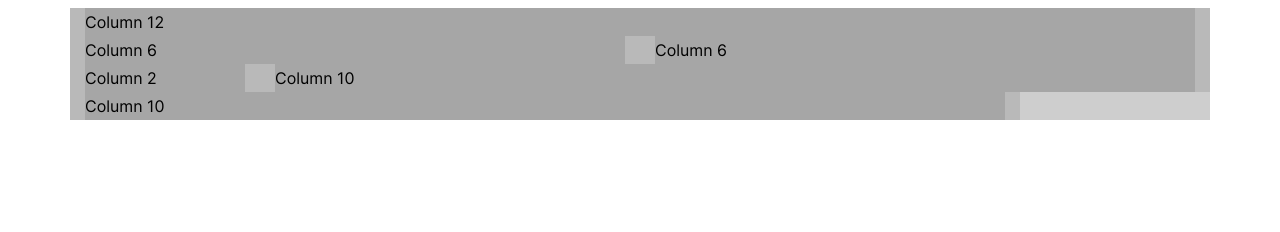
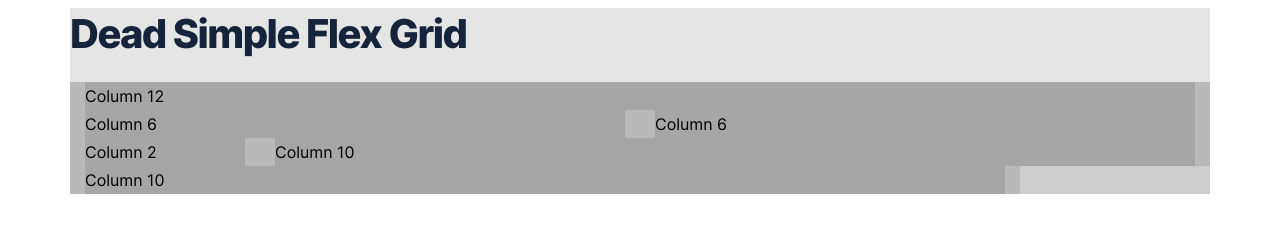
Before and after one commit to lance1572/dead-simple-flex-grid, a plain HTML site: page index.html in a window 1280 px wide. Drawn offline with Linux system fonts and the light colour scheme.

Commit message:
changing title

```diff
--- a/index.html
+++ b/index.html
@@ -10,6 +10,7 @@
 
     <header class="site_header">
         <div class="container">
+            <h1>Dead Simple Flex Grid</h1>
             <div class="row">
                 <div class="col-sm-12 col-lg-12">
                     <div class="">Column 12</div>
```
